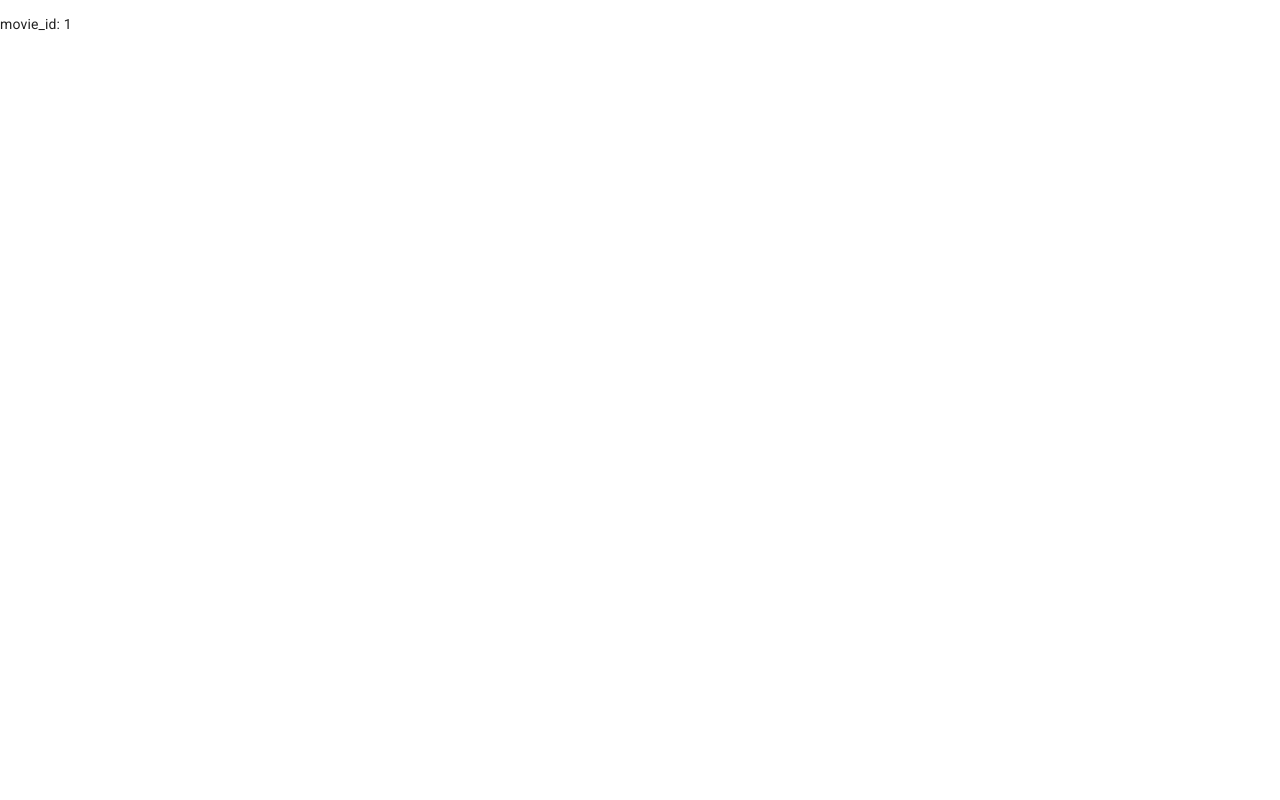
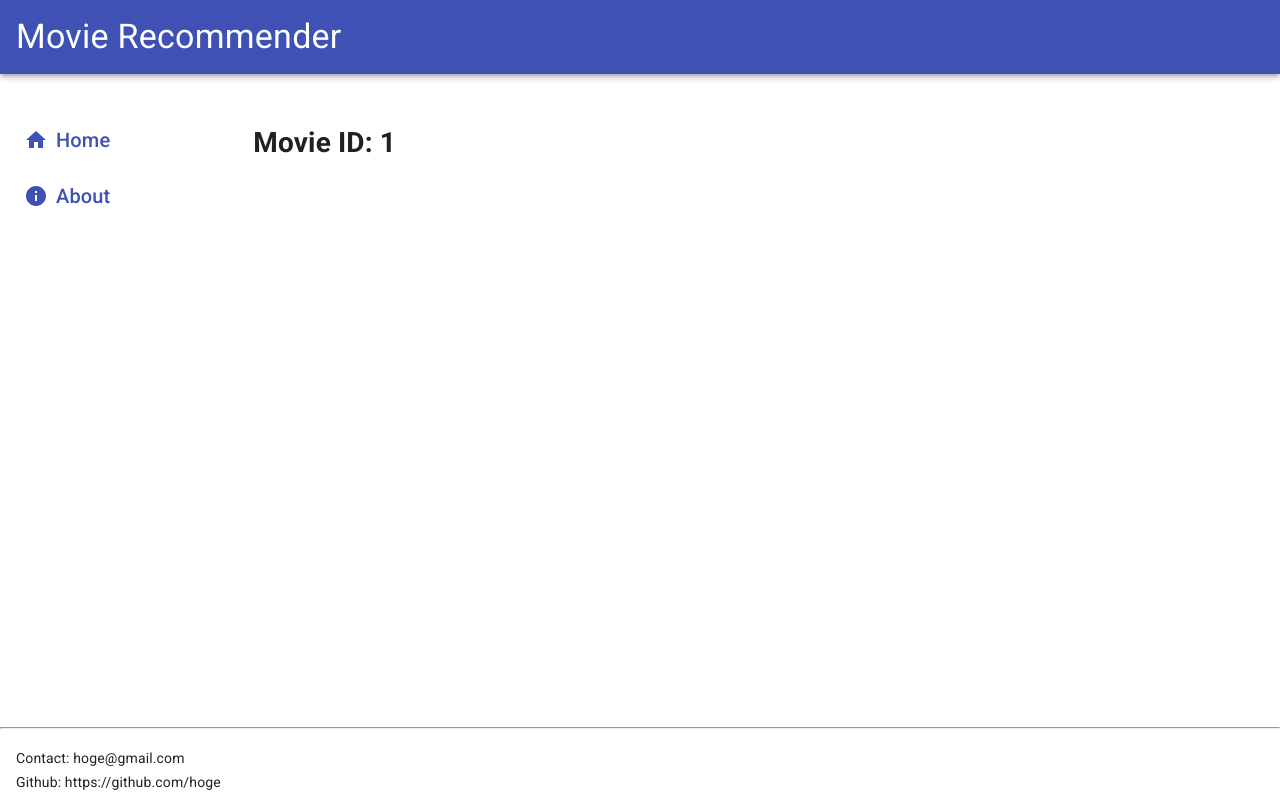
Before and after one commit to yuya-okada527/ml-playground, a Next.js app in the folder fe/: page /movies/1 in a window 1280 px wide. Built offline with nearby package versions, Linux system fonts and the light colour scheme.

Commit message:
add dynamic routing

```diff
--- a/fe/pages/movies/[movie_id].tsx
+++ b/fe/pages/movies/[movie_id].tsx
@@ -1,10 +1,28 @@
+import { Container, createStyles, makeStyles, Theme } from "@material-ui/core";
 import { useRouter } from "next/router";
+import Layout from "../../components/Layout";
+
+const useStyles = makeStyles((theme: Theme) =>
+  createStyles({
+    container: {
+      marginLeft: theme.spacing(2),
+      marginRight: theme.spacing(2),
+    },
+  })
+);
 
 const DetailPage = () => {
+  const classes = useStyles();
   const router = useRouter();
   const { movie_id } = router.query;
 
-  return <p>movie_id: {movie_id}</p>;
+  return (
+    <Layout title={`Movie_${movie_id}`}>
+      <Container className={classes.container}>
+        <h1>Movie ID: {movie_id}</h1>
+      </Container>
+    </Layout>
+  );
 };
 
 export default DetailPage;
```
Also changed, not shown: fe/pages/index.tsx (+5 -2 lines).
